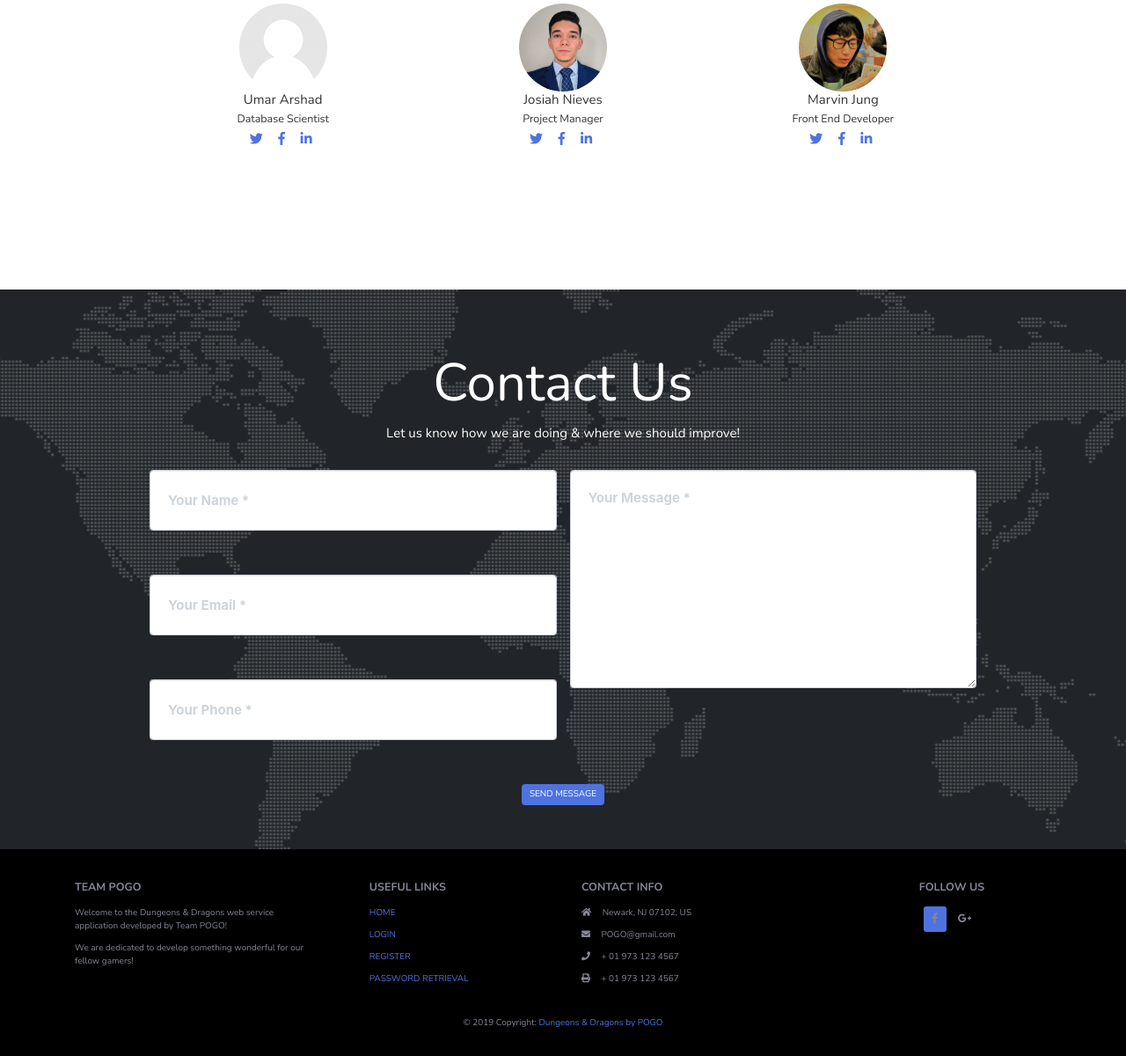
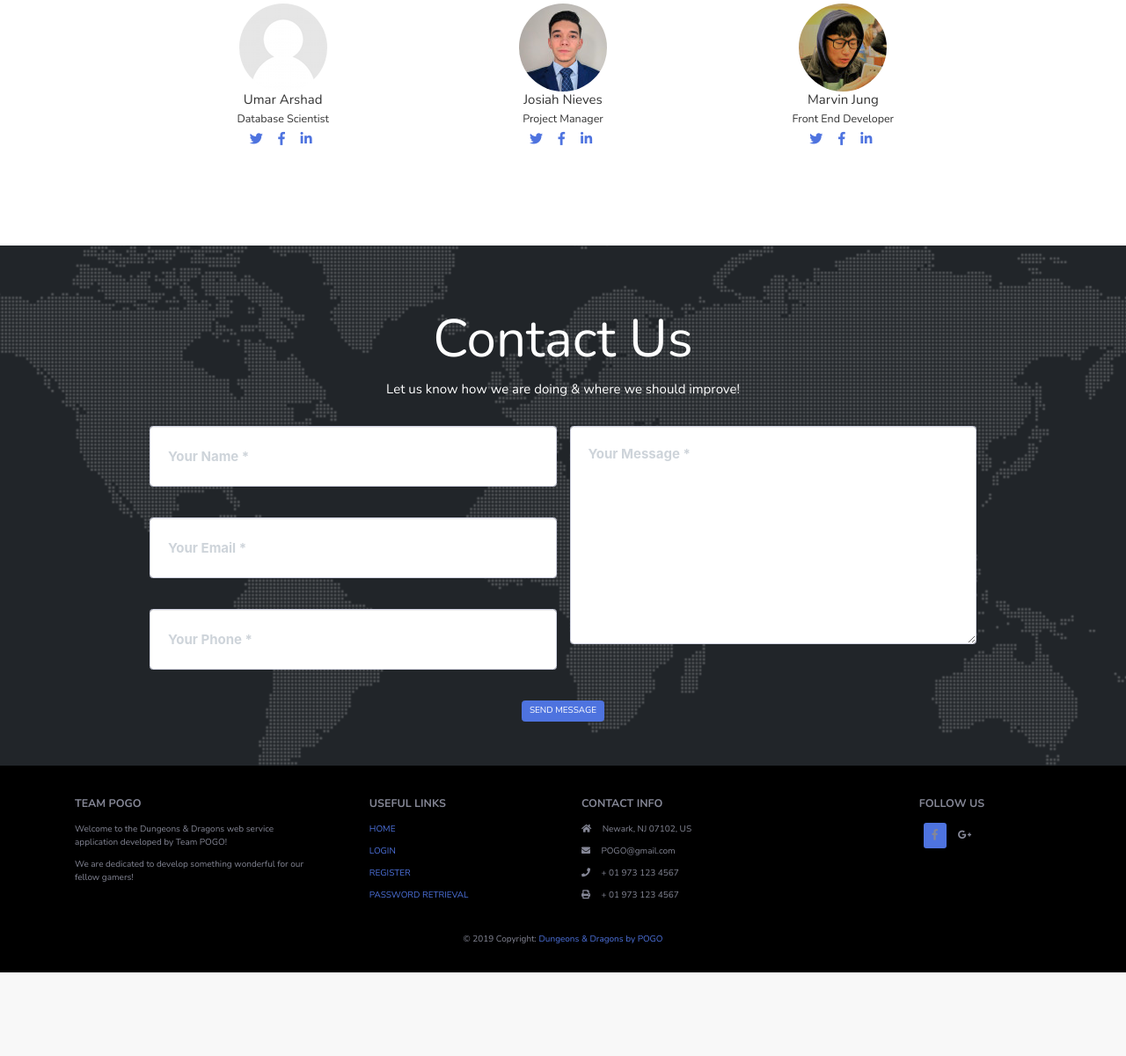
Before and after one commit to jtn7/it490_project, a PHP site: page /homepage.html in a window 1280 px wide. Shown: the part 1965-3165 px from the top of the page at 88% size. After the commit the page ends 3070 px from the top, so only its background shows below. Run offline with PHP 8.4, Linux system fonts and the light colour scheme.

Commit message:
editing marign

```diff
--- a/front/styleHomepage.css
+++ b/front/styleHomepage.css
@@ -131,7 +131,7 @@ body{
 }
 
 .section-d{
-    margin-top:10rem;
+    margin-top:5rem;
     color:#fff;
 }
 
@@ -172,7 +172,7 @@ section#contact {
   }
 
   section#contact .form-group {
-    margin-bottom: 25px;
+    margin-bottom: 10px;
   }
 
   section#contact .form-group input,
```
